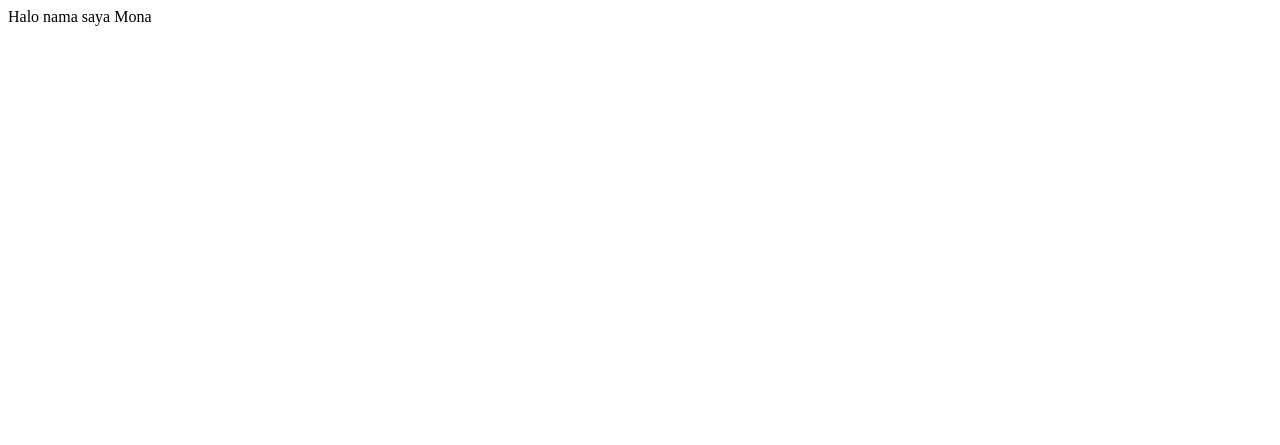
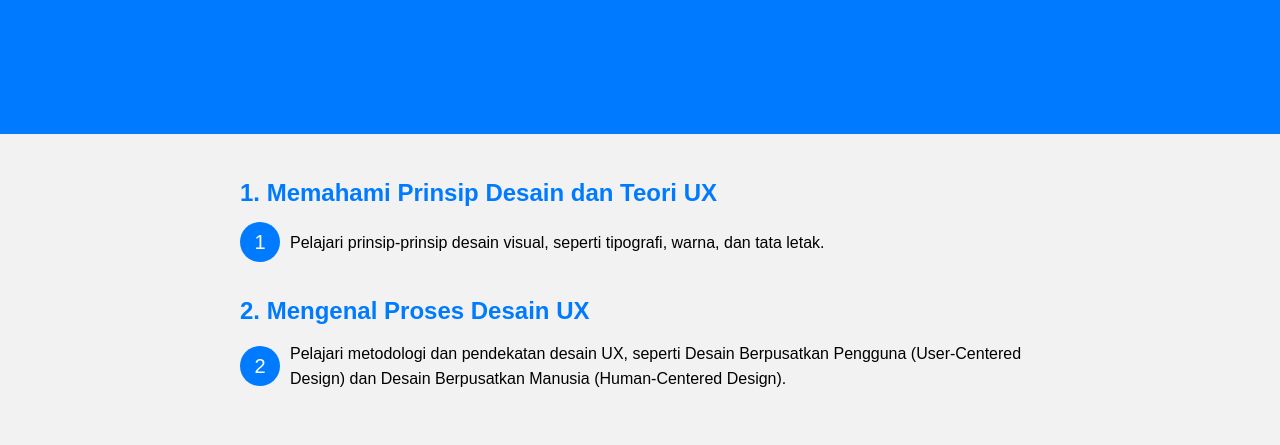
Before and after one commit to monalisaaf/monalisaaf.github.io, a plain HTML site: page index.html in a window 1280 px wide. Drawn offline with Linux system fonts and the light colour scheme.

Commit message:
Update index.html

```diff
--- a/index.html
+++ b/index.html
@@ -1 +1,117 @@
-Halo nama saya Mona
+<!DOCTYPE html>
+<html lang="en">
+<head>
+  <meta charset="UTF-8">
+  <meta name="viewport" content="width=device-width, initial-scale=1.0">
+  <title>UX Designer Learning Roadmap</title>
+  <style>
+    body {
+      font-family: Arial, sans-serif;
+      line-height: 1.6;
+      margin: 0;
+      padding: 0;
+      background-color: #f2f2f2;
+    }
+    header {
+      background-color: #007bff;
+      color: #fff;
+      padding: 20px;
+      text-align: center;
+    }
+    .container {
+      max-width: 800px;
+      margin: 0 auto;
+      padding: 20px;
+    }
+    h1 {
+      color: #007bff;
+      text-align: center;
+    }
+    .section {
+      margin-bottom: 30px;
+    }
+    .section-title {
+      color: #007bff;
+      font-size: 24px;
+      margin-bottom: 10px;
+    }
+    .step {
+      display: flex;
+      align-items: center;
+      margin-bottom: 15px;
+      cursor: pointer;
+    }
+    .step-number {
+      background-color: #007bff;
+      color: #fff;
+      border-radius: 50%;
+      width: 40px;
+      height: 40px;
+      display: flex;
+      align-items: center;
+      justify-content: center;
+      font-size: 20px;
+      margin-right: 10px;
+    }
+    .step-text {
+      flex: 1;
+    }
+    .step-content {
+      display: none;
+      padding-left: 50px;
+      border-left: 2px solid #007bff;
+    }
+    .step-content p {
+      margin: 0;
+    }
+    @media (max-width: 768px) {
+      .container {
+        padding: 10px;
+      }
+      .step-content {
+        padding-left: 30px;
+      }
+    }
+  </style>
+</head>
+<body>
+  <header>
+    <h1>UX Designer Learning Roadmap</h1>
+  </header>
+  <div class="container">
+    <div class="section">
+      <h2 class="section-title">1. Memahami Prinsip Desain dan Teori UX</h2>
+      <div class="step">
+        <div class="step-number">1</div>
+        <div class="step-text">Pelajari prinsip-prinsip desain visual, seperti tipografi, warna, dan tata letak.</div>
+      </div>
+      <div class="step-content">
+        <p>Pengenalan tentang desain visual dan bagaimana elemen-elemen seperti tipografi, warna, dan tata letak dapat mempengaruhi pengalaman pengguna.</p>
+        <p>Pelajari tentang psikologi warna dan bagaimana warna dapat mempengaruhi emosi dan persepsi pengguna.</p>
+        <p>Explore berbagai jenis tipografi dan bagaimana memilih jenis huruf yang tepat untuk mempengaruhi pembacaan dan pemahaman pengguna.</p>
+      </div>
+    </div>
+    <div class="section">
+      <h2 class="section-title">2. Mengenal Proses Desain UX</h2>
+      <div class="step">
+        <div class="step-number">2</div>
+        <div class="step-text">Pelajari metodologi dan pendekatan desain UX, seperti Desain Berpusatkan Pengguna (User-Centered Design) dan Desain Berpusatkan Manusia (Human-Centered Design).</div>
+      </div>
+      <div class="step-content">
+        <p>Kenali tentang pendekatan berpusat pada pengguna dan pentingnya memahami kebutuhan dan perspektif pengguna dalam setiap langkah proses desain.</p>
+        <p>Pahami bagaimana melibatkan pengguna dalam proses desain melalui riset, wawancara, dan pengamatan.</p>
+        <p>Explore pendekatan berpusat pada manusia dan bagaimana memahami konteks sosial, kultural, dan ekonomi dalam desain.</p>
+      </div>
+    </div>
+    <!-- Lanjutkan dengan bagian lain dari peta pembelajaran -->
+  </div>
+  <script>
+    const steps = document.querySelectorAll('.step');
+    steps.forEach(step => {
+      step.addEventListener('click', () => {
+        step.nextElementSibling.classList.toggle('step-content');
+      });
+    });
+  </script>
+</body>
+</html>
```
